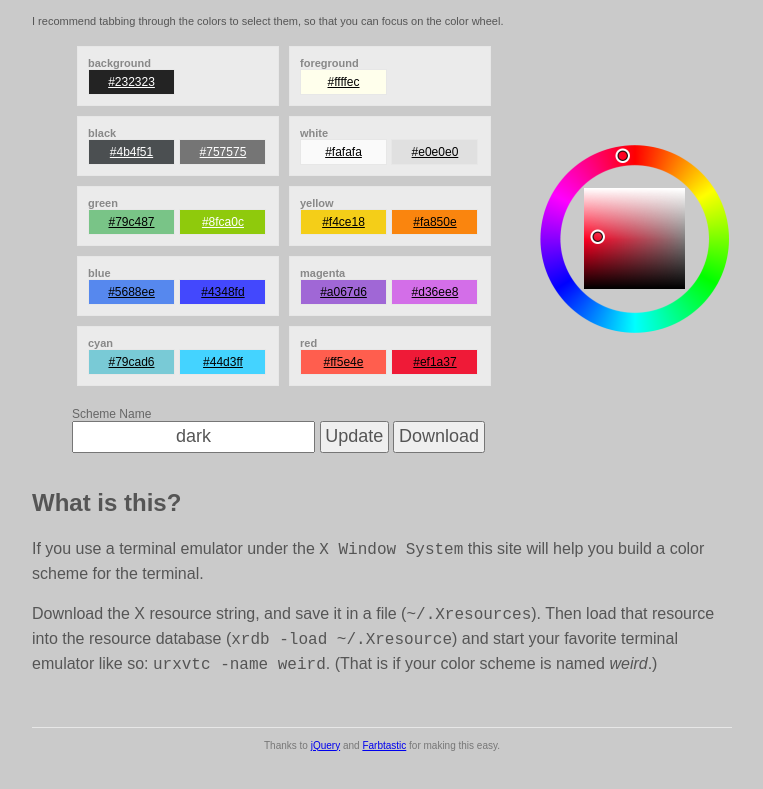
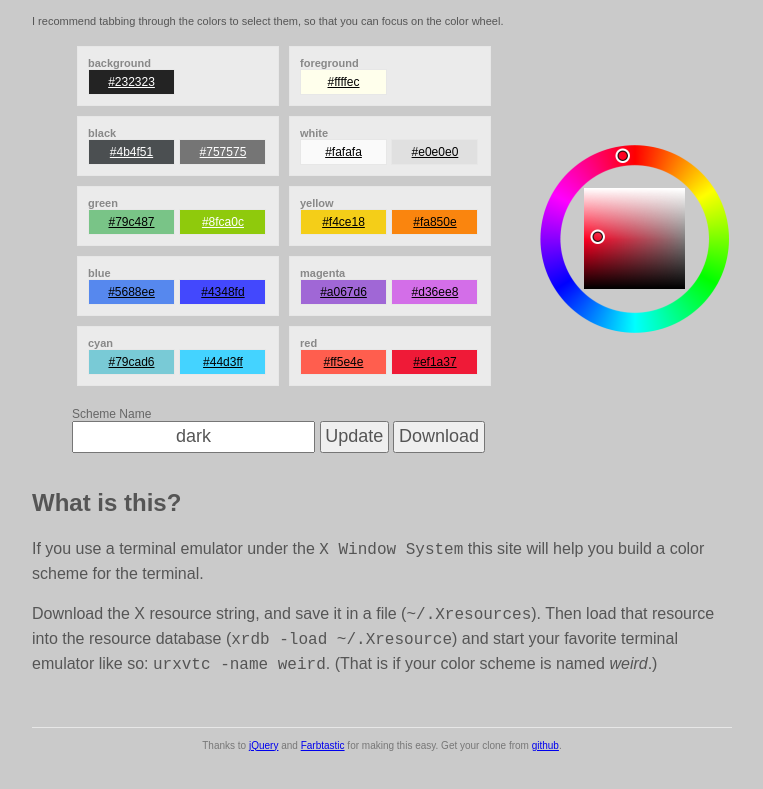
Before and after one commit to axiom/termscheme, a plain HTML site: page builder.html in a window 1280 px wide. Shown: the part 655-1444 px from the top of the page, without its empty margins (258-1021 px from the left). Drawn offline with nearby package versions, Linux system fonts and the light colour scheme.

Commit message:
added github link to footer

```diff
--- a/builder.html
+++ b/builder.html
@@ -292,7 +292,8 @@
 		<p id="footer">
 			Thanks to <a href="http://jquery.com">jQuery</a> and <a
 				href="http://acko.net/dev/farbtastic">Farbtastic</a> for
-			making this easy.
+			making this easy. Get your clone from <a
+				href="http://github.com/axiom/termscheme">github</a>.
 		</p>
 	</body>
 </html>
```
